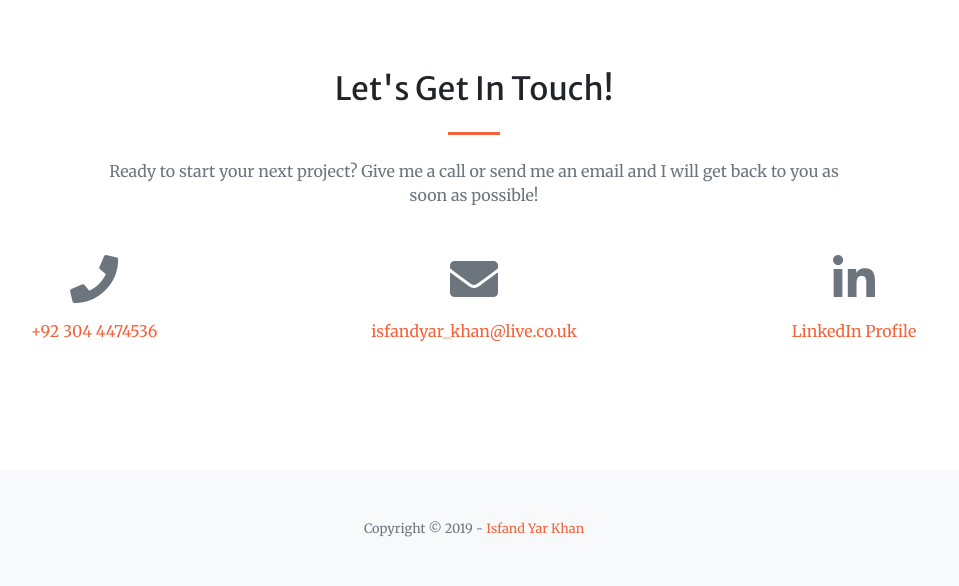
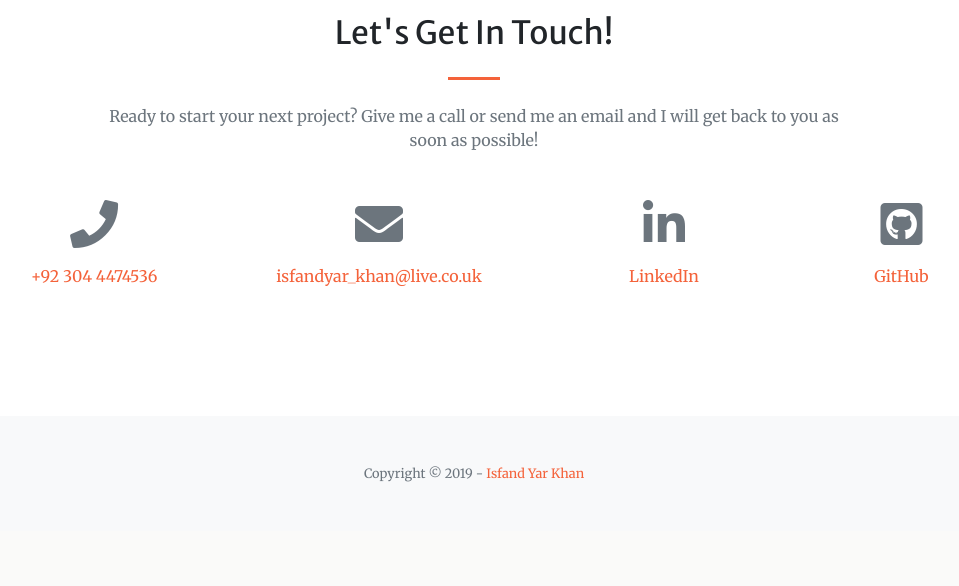
Before and after one commit to IsfandKhan/my-portfolio, a Node server app: page / in a window 1280 px wide. Shown: the part 2886-3472 px from the top of the page, without its empty margins (166-1125 px from the left). After the commit the page ends 3368 px from the top, so only its background shows below. Run offline with Node 20, Linux system fonts and the light colour scheme; some libraries are stand-ins or nearby versions.

Commit message:
Added github

```diff
--- a/index.js
+++ b/index.js
@@ -5,7 +5,6 @@ var path = require('path');
 var app = express();
 
 var IndexRouter = require('./routes/index');
-app.use('/', IndexRouter);
 
 app.use(express.static(path.join(__dirname, 'public')));
 app.use(express.static(path.join(__dirname, 'views')));
@@ -14,8 +13,6 @@ app.set('views', path.join(__dirname, 'views'));
 app.engine('handlebars', exphbs());
 app.set('view engine', 'handlebars');
 
-app.get('/', function(req, res){
-    res.render('index');
-});
+app.use('/', IndexRouter);
 
 app.listen(process.env.PORT || 3000);
--- a/views/index.handlebars
+++ b/views/index.handlebars
@@ -62,18 +62,17 @@
             <p class="text-muted mb-0">Websites don't have to be static, I love making pages come to life.</p>
           </div>
         </div>
-        <div style="margin-left:500px;margin-top:90px;">
+        <div style="margin-left:480px;margin-top:90px;">
           <a class="btn btn-primary btn-xl js-scroll-trigger" href="#portfolio">My Projects</a>
         </div>
 
       </div>
     </div>
   </section>
-<br><br><br><br><br><br><br>
   <!--Portfolio-->
-  <a style="color:black;text-decoration:none" href="/projects/index.html"><h2 class="text-center mt-0">Projects</h2></a>
+  <a id="portfolio" style="color:black;text-decoration:none" href="/projects/index.html"><h2 class="text-center mt-0">Projects</h2></a>
   <hr class="divider my-4">
-  <section id="portfolio">
+  <section>
     <div class="container-fluid p-0">
       <div class="row no-gutters">
         <div class="col-lg-4 col-sm-6">
@@ -169,18 +168,23 @@
         </div>
       </div>
       <div class="row">
-        <div class="col-lg-4 ml-auto text-center">
+        <div class="col-lg-3 ml-auto text-center">
           <i class="fas fa-phone fa-3x mb-3 text-muted"></i>
           <a class="d-block" href="tel:+92-304-447-4536">+92 304 4474536</a>
         </div>
-        <div class="col-lg-4 mr-auto text-center">
+        <div class="col-lg-3 mr-auto text-center">
           <i class="fas fa-envelope fa-3x mb-3 text-muted"></i>
           <a class="d-block" href="mailto:isfandyar_khan@live.co.uk">isfandyar_khan@live.co.uk</a>
         </div>
 
-        <div class="col-lg-4 mr-auto text-center">
+        <div class="col-lg-2 mr-auto text-center">
           <i class="fab fa-linkedin-in fa-3x mb-3 text-muted"></i>
-          <a class="d-block" href="https://www.linkedin.com/in/isfandkhan" target="_blank">LinkedIn Profile</a>
+          <a class="d-block" href="https://www.linkedin.com/in/isfandkhan" target="_blank">LinkedIn</a>
+        </div>
+
+        <div class="col-lg-2 mr-auto text-center">
+          <i class="fab fa-github-square fa-3x mb-3 text-muted"></i>
+          <a class="d-block" href="https://www.github.com/isfandkhan" target="_blank">GitHub</a>
         </div>
 
       </div>
--- a/views/layouts/main.handlebars
+++ b/views/layouts/main.handlebars
@@ -21,7 +21,6 @@
 </head>
 
 <body id="page-top">
-
   <!-- Navbar -->
   <nav class="navbar navbar-expand-lg navbar-light fixed-top py-3" id="mainNav">
     <div class="container">
```
